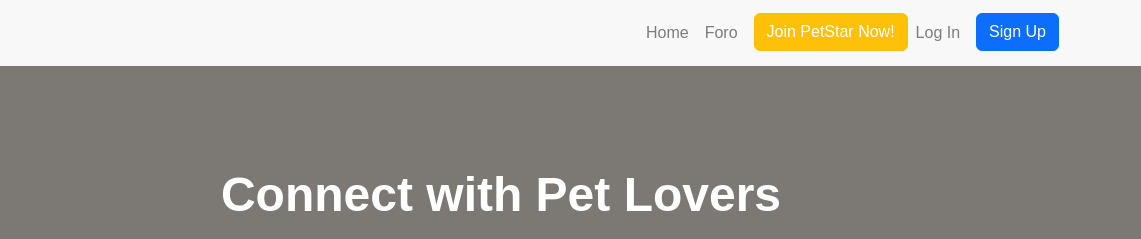
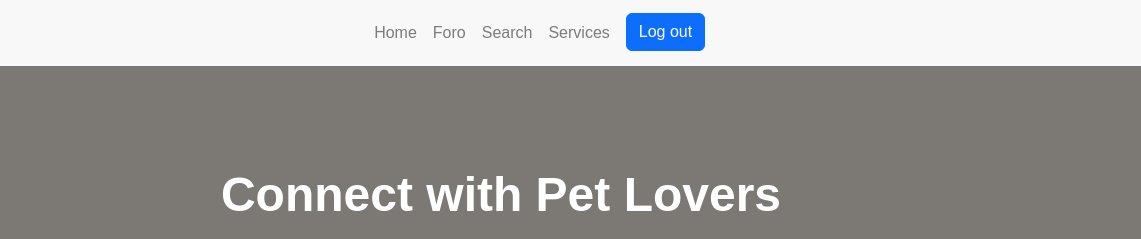
Before and after one commit to 4GeeksAcademy/ejemplo-y-borrador-yuvi, a plain HTML site: page index.html in a window 1280 px wide. Shown: the top 239 px of the page, 139-1280 px from the left. Drawn offline with nearby package versions, Linux system fonts and the light colour scheme.

Commit message:
segundo navbar

```diff
--- a/index.html
+++ b/index.html
@@ -91,12 +91,12 @@
                 <span class="navbar-toggler-icon"></span>
             </button>
             <div class="collapse navbar-collapse" id="navbarNav">
-                <ul class="navbar-nav ml-auto">
+                <ul class="navbar-nav mx-auto">
                     <li class="nav-item"><a class="nav-link" href="#">Home</a></li>
                     <li class="nav-item"><a class="nav-link" href="#">Foro</a></li>
-                    <li class="nav-item"><a class="btn btn-warning text-white ml-2" href="#">Join PetStar Now!</a></li>
-                    <li class="nav-item"><a class="nav-link" href="#">Log In</a></li>
-                    <li class="nav-item"><a class="btn btn-primary ml-2" href="#">Sign Up</a></li>
+                    <li class="nav-item"><a class="nav-link" href="#">Search</a></li>
+                    <li class="nav-item"><a class="nav-link" href="#">Services</a></li>
+                    <li class="nav-item"><a class="btn btn-primary ml-2" href="#">Log out</a></li>
                 </ul>
             </div>
         </div>
```
